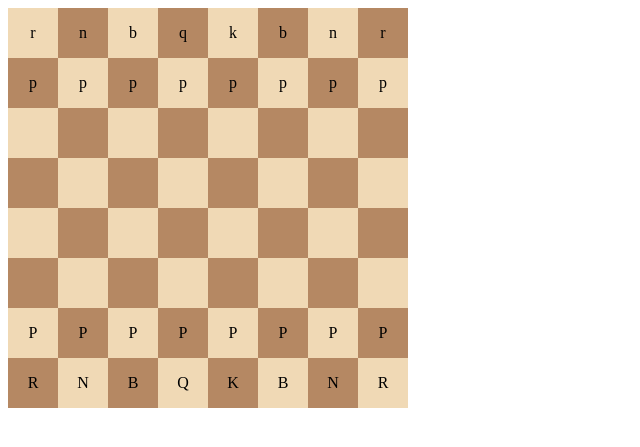
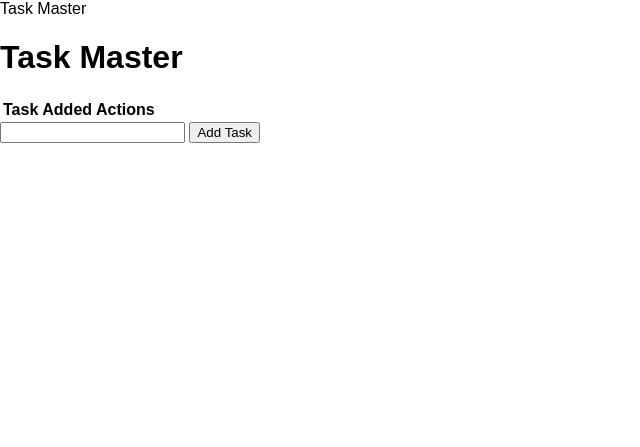
Before and after one commit to madjide04/project, a Flask app: template templates/index.html in a window 1280 px wide. Shown: the top 447 px of the page, without its empty margins (0-640 px from the left). Run offline with Flask 3, Linux system fonts and the light colour scheme; the template is opened without the code that fills it, so the values that code supplies are empty.

Commit message:
added todo list except delete

```diff
--- a/app.py
+++ b/app.py
@@ -1,23 +1,41 @@
-from flask import Flask , render_template
+from flask import Flask , render_template, url_for,request,redirect
 from flask_sqlalchemy import SQLAlchemy
 from datetime import datetime
 
 app = Flask(__name__)
-
 app.config['SQLALCHEMY_DATABASE_URI'] = 'sqlite:///test.db'
 
 db= SQLAlchemy(app)
 
+
+
 class Todo(db.Model):
     id = db.Column(db.Integer ,primary_key = True)
-    content = db.Column(db.String(203) , nullable=False)
+    content = db.Column(db.String(200) , nullable=False)
     completed = db.Column(db.Integer , default = 0)
+    date_created = db.Column(db.DateTime, default=datetime.utcnow)
+
+def __repr__(self):
+    return '<task %r>' % self.id
 
 
 
-@app.route('/')
+@app.route('/',methods=['POST','GET'])
 def index():
-    return render_template('index.html')
+    if request.method == 'POST':
+        task_content = request.form['content']
+        new_task = Todo(content=task_content)
+
+        try:
+            db.session.add(new_task)
+            db.session.commit()
+            return redirect('/')
+        except:
+            return "There was an error"
+
+    else :
+        task = Todo.query.order_by(Todo.date_created).all()
+        return render_template('index.html',tasks=tasks)
 
 if __name__ == "__main__":
     app.run(debug=True)
--- /dev/null
+++ b/static/main.css
@@ -0,0 +1,4 @@
+body {
+    margin:0;
+    font-family: sans-serif;
+}
--- a/static/style.css
+++ /dev/null
@@ -1,5 +0,0 @@
-*{
-    margin:0;
-    padding: 0;
-    box-sizing: border-box;
-}
--- /dev/null
+++ b/templates/base.html
@@ -0,0 +1,13 @@
+<!DOCTYPE html>
+<html lang="en">
+<head>
+    <meta charset="UTF-8">
+    <meta name="viewport" content="width=device-width, initial-scale=1.0">
+    <meta http-equiv="X-UA-Compatible" content="ie=edge">
+    <link rel="stylesheet" href="{{ url_for('static', filename='main.css') }}">
+    {% block head%}{% endblock %}
+</head>
+<body>
+    {% block body%}{% endblock %}
+</body>
+</html>
--- a/templates/index.html
+++ b/templates/index.html
@@ -1,159 +1,34 @@
-<!DOCTYPE html>
-<html lang="en">
-<head>
-<meta charset="UTF-8">
-<meta name="viewport" content="width=device-width, initial-scale=1.0">
-<title>Chess Game</title>
-<style>
-    .board {
-        display: flex;
-        flex-wrap: wrap;
-        width: 400px;
-        height: 400px;
-    }
-    .square {
-        width: 50px;
-        height: 50px;
-        display: flex;
-        justify-content: center;
-        align-items: center;
-    }
-    .white { background-color: #f0d9b5; }
-    .black { background-color: #b58863; }
-</style>
-</head>
-<body>
+{% extends 'base.html' %}
 
-<div class="board" id="board"></div>
+{% block head%}
+Task Master
+{% endblock %}
 
-<script>
-    const board = document.getElementById('board');
-    const squares = [];
-    const piecePositions = [
-        'r', 'n', 'b', 'q', 'k', 'b', 'n', 'r',
-        'p', 'p', 'p', 'p', 'p', 'p', 'p', 'p',
-        '', '', '', '', '', '', '', '',
-        '', '', '', '', '', '', '', '',
-        '', '', '', '', '', '', '', '',
-        '', '', '', '', '', '', '', '',
-        'P', 'P', 'P', 'P', 'P', 'P', 'P', 'P',
-        'R', 'N', 'B', 'Q', 'K', 'B', 'N', 'R'
-    ];
+{% block body%}
+<div class="content">
+    <h1>Task Master</h1>
+    <table>
+        <tr>
+            <th>Task</th>
+            <th>Added</th>
+            <th>Actions</th>
+        </tr>
+        {% for task in tasks %}
+        <tr>
+            <td>{{  task.content    }}</td>
+            <td>{{  task.date_created.date()   }}</td>
+            <td>
+                <a href="">Delete</a>
+                <a href="">Update</a>
+            </td>
+        </tr>
+        {% endfor %}
+    </table>
 
-    function initializeBoard() {
-        for (let i = 0; i < 64; i++) {
-            const square = document.createElement('div');
-            square.classList.add('square');
-            squares.push(square);
-            board.appendChild(square);
+    <form action="/" method="POST">
+        <input type="text" name="context" id="content">
+        <input type="submit" value="Add Task">
+    </form>
 
-            const row = Math.floor(i / 8);
-            const col = i % 8;
-            const isWhite = (row + col) % 2 === 0;
-            square.classList.add(isWhite ? 'white' : 'black');
-        }
-    }
-
-    function renderPieces() {
-        squares.forEach((square, index) => {
-            square.textContent = piecePositions[index];
-        });
-    }
-
-    function isValidMove(selectedIndex, targetIndex) {
-        const selectedPiece = piecePositions[selectedIndex];
-        const targetPiece = piecePositions[targetIndex];
-
-        // Check if target square is occupied by a friendly piece
-        if (selectedPiece.toLowerCase() === targetPiece.toLowerCase()) {
-            return false;
-        }
-
-        // Implement specific rules for each piece
-        const rowDiff = Math.floor(selectedIndex / 8) - Math.floor(targetIndex / 8);
-        console.log(rowDiff)
-        let sign = true
-        const colDiff = Math.abs(selectedIndex % 8 - targetIndex % 8);
-
-        switch (selectedPiece.toLowerCase()) {
-            case 'p':
-                if (selectedPiece === 'p' && (rowDiff === -1 || rowDiff === -2) && colDiff === 0 && targetPiece === '') {
-                    return true;
-                }
-                break;
-            case 'r':
-                if ((rowDiff === 0 || colDiff === 0) && targetPiece === '') {
-                    return true;
-                }
-                break;
-            case 'n':
-                if ((rowDiff === -1 && colDiff === 2) || (rowDiff === -2 && colDiff === 1)) {
-                    return true;
-                }
-                break;
-            case 'b':
-                if (rowDiff === colDiff && targetPiece === '') {
-                    return true;
-                }
-                break;
-            case 'q':
-                if ((rowDiff === 0 || colDiff === 0 || rowDiff === colDiff) && targetPiece === '') {
-                    return true;
-                }
-                break;
-            case 'k':
-                if ((rowDiff <= 1 && colDiff <= 1) && targetPiece === '') {
-                    return true;
-                }
-                break;
-            default:
-                return false;
-        }
-        return false;
-    }
-
-    function movePiece(selectedIndex, targetIndex) {
-        if (!isValidMove(selectedIndex, targetIndex)) {
-            return false;
-        }
-
-        piecePositions[targetIndex] = piecePositions[selectedIndex];
-        piecePositions[selectedIndex] = '';
-        renderPieces();
-        return true;
-    }
-
-    function handleSquareClick(index) {
-        if (!selectedSquareIndex && piecePositions[index] !== '') {
-            selectedSquareIndex = index;
-        } else if (selectedSquareIndex !== null) {
-            if (movePiece(selectedSquareIndex, index)) {
-                selectedSquareIndex = null;
-            } else {
-                selectedSquareIndex = null;
-                alert('Invalid move!');
-            }
-        }
-    }
-
-    function setupBoardEventListeners() {
-        squares.forEach((square, index) => {
-            square.addEventListener('click', () => {
-                handleSquareClick(index);
-            });
-        });
-    }
-
-    let selectedSquareIndex = null;
-
-    function initializeGame() {
-        initializeBoard();
-        renderPieces();
-        setupBoardEventListeners();
-    }
-
-    initializeGame();
-</script>
-
-</body>
-</html>
+</div>
+{% endblock %}
```
Also changed, not shown: instance/test.db (added).
